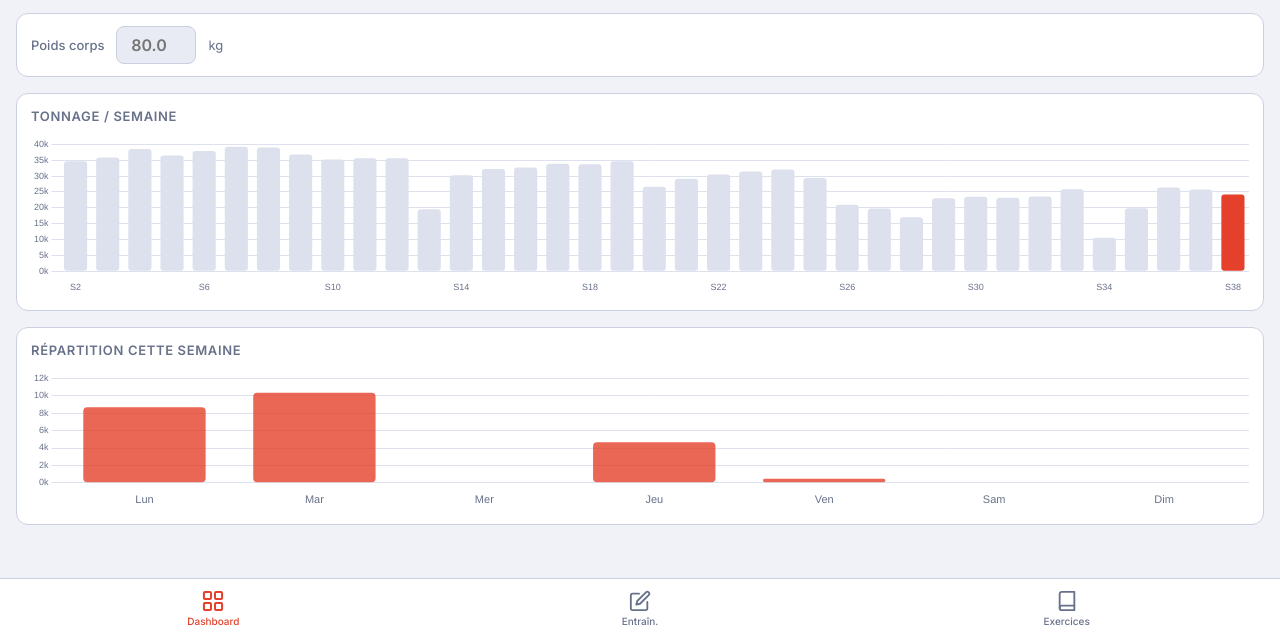
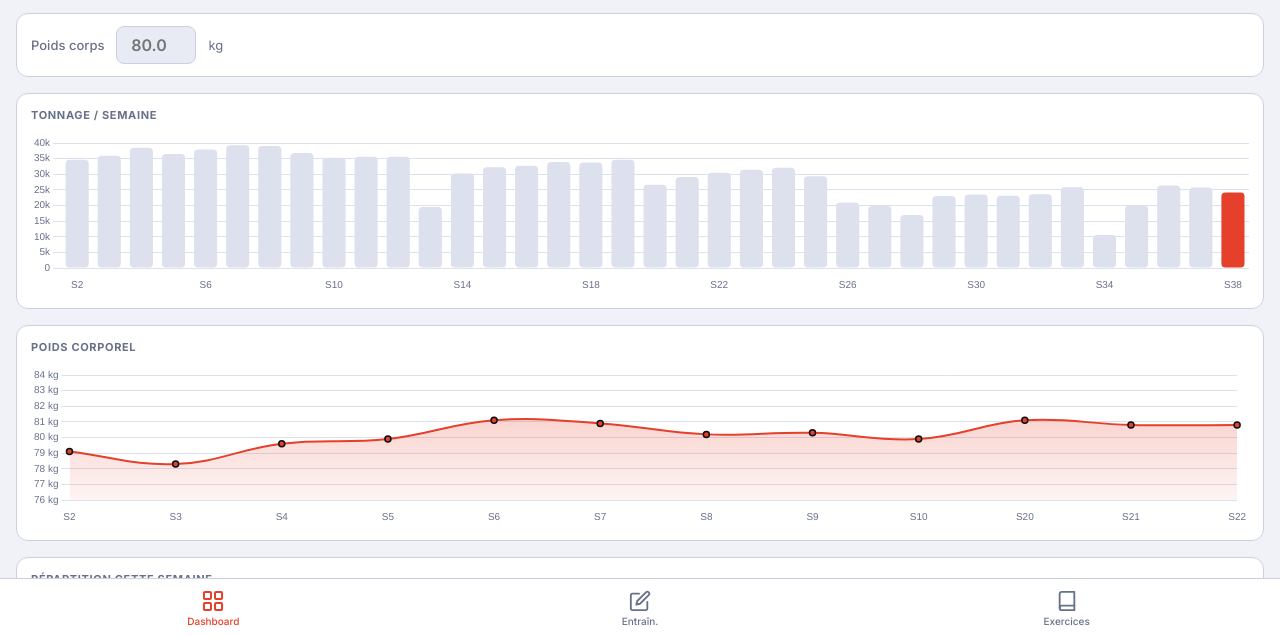
Before and after one commit to schofab/muscu-app, a plain HTML site: page index.html in a window 1280 px wide. Shown: the part 164-800 px from the top of the page. Drawn offline with nearby package versions, Linux system fonts and the light colour scheme.

Commit message:
Ajouter graphique poids corporel + harmoniser tous les charts
- Nouveau line chart "Poids corporel" : area fill rouge, courbe lissée,
  affiche toutes les semaines avec un poids renseigné
- Tooltip unifié sur tous les charts (fond sombre, bordure, padding)
- Échelles harmonisées : même police (10px), même couleur de grille
- Helper chartBaseOptions() pour factoriser les options communes

Co-Authored-By: Claude Sonnet 4.6 <noreply@anthropic.com>

```diff
--- a/index.html
+++ b/index.html
@@ -126,8 +126,8 @@ body::before{content:"";position:fixed;inset:0 0 auto;height:env(safe-area-inset
   background:var(--s1);border:1px solid var(--bd);border-radius:12px;
   padding:14px;
 }
-.chart-card h3{font-size:13px;font-weight:600;color:var(--tx2);text-transform:uppercase;letter-spacing:.05em;margin-bottom:12px}
 .chart-wrap{position:relative;height:160px}
+.chart-card h3{font-size:11px;font-weight:700;color:var(--tx2);text-transform:uppercase;letter-spacing:.06em;margin-bottom:12px}
 
 /* ── Weight track ────────────────────────────── */
 .weight-row{
@@ -441,8 +441,13 @@ body::before{content:"";position:fixed;inset:0 0 auto;height:env(safe-area-inset
     </div>
 
     <div class="chart-card">
+      <h3>Poids corporel</h3>
+      <div class="chart-wrap"><canvas id="chart-weight"></canvas></div>
+    </div>
+
+    <div class="chart-card">
       <h3>Répartition cette semaine</h3>
-      <div class="chart-wrap" style="height:140px"><canvas id="chart-days"></canvas></div>
+      <div class="chart-wrap"><canvas id="chart-days"></canvas></div>
     </div>
   </div>
 
@@ -655,6 +660,7 @@ let state = {
   editId: null,
   selectedGroup: null,
   chartTonnage: null,
+  chartWeight: null,
   chartDays: null,
 };
 
@@ -775,16 +781,40 @@ function renderDashboard() {
 
   // Charts
   renderTonnageChart();
+  renderWeightChart();
   renderDaysChart();
 }
 
 function getChartColors() {
-  const style = getComputedStyle(document.documentElement);
+  const s = getComputedStyle(document.documentElement);
   return {
-    ac: style.getPropertyValue('--ac').trim() || '#E5402B',
-    tx2: style.getPropertyValue('--tx2').trim() || '#8891AB',
-    s3: style.getPropertyValue('--s3').trim() || '#222638',
-    tx: style.getPropertyValue('--tx').trim() || '#E8EBF5',
+    ac:  s.getPropertyValue('--ac').trim()  || '#E5402B',
+    tx2: s.getPropertyValue('--tx2').trim() || '#8891AB',
+    s3:  s.getPropertyValue('--s3').trim()  || '#222638',
+    tx:  s.getPropertyValue('--tx').trim()  || '#E8EBF5',
+  };
+}
+
+function chartBaseOptions(c, yCallback) {
+  return {
+    responsive: true,
+    maintainAspectRatio: false,
+    plugins: {
+      legend: { display: false },
+      tooltip: {
+        backgroundColor: '#1A1E2B',
+        titleColor: '#E8EBF5',
+        bodyColor: '#8891AB',
+        borderColor: '#2A2F45',
+        borderWidth: 1,
+        padding: 10,
+        cornerRadius: 8,
+      }
+    },
+    scales: {
+      x: { grid:{display:false}, ticks:{color:c.tx2, font:{size:10}, maxRotation:0}, border:{display:false} },
+      y: { grid:{color:c.s3, lineWidth:1}, ticks:{color:c.tx2, font:{size:10}, callback:yCallback}, border:{display:false} }
+    }
   };
 }
 
@@ -792,7 +822,6 @@ function renderTonnageChart() {
   const ctx = document.getElementById('chart-tonnage').getContext('2d');
   const c = getChartColors();
 
-  // Build data for all weeks with known tonnage
   const labels = [], values = [], bgColors = [];
   const maxW = Math.max(...Object.keys(HISTORICAL_TONNAGE).map(Number), state.week);
   for (let i = 2; i <= maxW; i++) {
@@ -812,48 +841,63 @@ function renderTonnageChart() {
     return;
   }
 
+  const opts = chartBaseOptions(c, v => v >= 1000 ? (v/1000).toFixed(0)+'k' : v);
+  opts.scales.x.ticks.callback = function(val, i) { return i % 4 === 0 ? this.getLabelForValue(val) : ''; };
+  opts.plugins.tooltip.callbacks = { label: ctx => ' ' + ctx.parsed.y.toLocaleString('fr-FR') + ' kg' };
+
   state.chartTonnage = new Chart(ctx, {
     type: 'bar',
+    data: { labels, datasets: [{ data: values, backgroundColor: bgColors, borderRadius: 4, borderSkipped: false }] },
+    options: opts
+  });
+}
+
+function renderWeightChart() {
+  const ctx = document.getElementById('chart-weight').getContext('2d');
+  const c = getChartColors();
+
+  const labels = [], values = [];
+  const maxW = Math.max(...Object.keys(HISTORICAL_TONNAGE).map(Number), state.week);
+  for (let i = 1; i <= maxW; i++) {
+    const w = appData.historicalWeight[i] || (appData.weeks[String(i)] && appData.weeks[String(i)].bodyWeight) || null;
+    if (w) { labels.push('S' + i); values.push(w); }
+  }
+
+  const grad = ctx.createLinearGradient(0, 0, 0, 160);
+  grad.addColorStop(0, c.ac + '55');
+  grad.addColorStop(1, c.ac + '00');
+
+  const updateData = () => {
+    state.chartWeight.data.labels = labels;
+    state.chartWeight.data.datasets[0].data = values;
+    state.chartWeight.update('none');
+  };
+
+  if (state.chartWeight) { updateData(); return; }
+
+  const opts = chartBaseOptions(c, v => v.toFixed(0) + ' kg');
+  opts.plugins.tooltip.callbacks = { label: ctx => ' ' + ctx.parsed.y.toFixed(1) + ' kg' };
+  opts.scales.y.suggestedMin = Math.min(...values) - 2;
+  opts.scales.y.suggestedMax = Math.max(...values) + 2;
+
+  state.chartWeight = new Chart(ctx, {
+    type: 'line',
     data: {
       labels,
       datasets: [{
         data: values,
-        backgroundColor: bgColors,
-        borderRadius: 3,
-        borderSkipped: false,
+        borderColor: c.ac,
+        backgroundColor: grad,
+        borderWidth: 2,
+        pointRadius: 3,
+        pointBackgroundColor: c.ac,
+        pointBorderColor: '#0B0D13',
+        pointBorderWidth: 1.5,
+        tension: 0.4,
+        fill: true,
       }]
     },
-    options: {
-      responsive: true,
-      maintainAspectRatio: false,
-      plugins: {
-        legend: { display: false },
-        tooltip: {
-          callbacks: {
-            label: (ctx) => ' ' + ctx.parsed.y.toLocaleString('fr-FR') + ' kg',
-          }
-        }
-      },
-      scales: {
-        x: {
-          grid: { display: false },
-          ticks: { color: c.tx2, font: { size: 9 }, maxRotation: 0,
-            callback: function(val, i) {
-              // Show every 4th label
-              return i % 4 === 0 ? this.getLabelForValue(val) : '';
-            }
-          },
-          border: { display: false }
-        },
-        y: {
-          grid: { color: c.s3 },
-          ticks: { color: c.tx2, font: { size: 9 },
-            callback: v => (v/1000).toFixed(0) + 'k'
-          },
-          border: { display: false }
-        }
-      }
-    }
+    options: opts
   });
 }
 
@@ -866,32 +910,21 @@ function renderDaysChart() {
 
   if (state.chartDays) {
     state.chartDays.data.datasets[0].data = values;
+    state.chartDays.data.datasets[0].backgroundColor = values.map(v => v > 0 ? c.ac : c.s3);
     state.chartDays.update('none');
     return;
   }
+
+  const opts = chartBaseOptions(c, v => v >= 1000 ? (v/1000).toFixed(0)+'k' : v);
+  opts.plugins.tooltip.callbacks = { label: ctx => ' ' + ctx.parsed.y.toLocaleString('fr-FR') + ' kg' };
 
   state.chartDays = new Chart(ctx, {
     type: 'bar',
     data: {
       labels,
-      datasets: [{
-        data: values,
-        backgroundColor: labels.map((_, i) => values[i] > 0 ? c.ac + 'CC' : c.s3),
-        borderRadius: 4,
-        borderSkipped: false,
-      }]
+      datasets: [{ data: values, backgroundColor: values.map(v => v > 0 ? c.ac : c.s3), borderRadius: 4, borderSkipped: false }]
     },
-    options: {
-      responsive: true,
-      maintainAspectRatio: false,
-      plugins: { legend: { display: false },
-        tooltip: { callbacks: { label: ctx => ' ' + ctx.parsed.y.toLocaleString('fr-FR') + ' kg' } }
-      },
-      scales: {
-        x: { grid:{display:false}, ticks:{color:c.tx2,font:{size:11}}, border:{display:false} },
-        y: { grid:{color:c.s3}, ticks:{color:c.tx2,font:{size:9},callback:v=>(v/1000).toFixed(0)+'k'}, border:{display:false} }
-      }
-    }
+    options: opts
   });
 }
 
```
